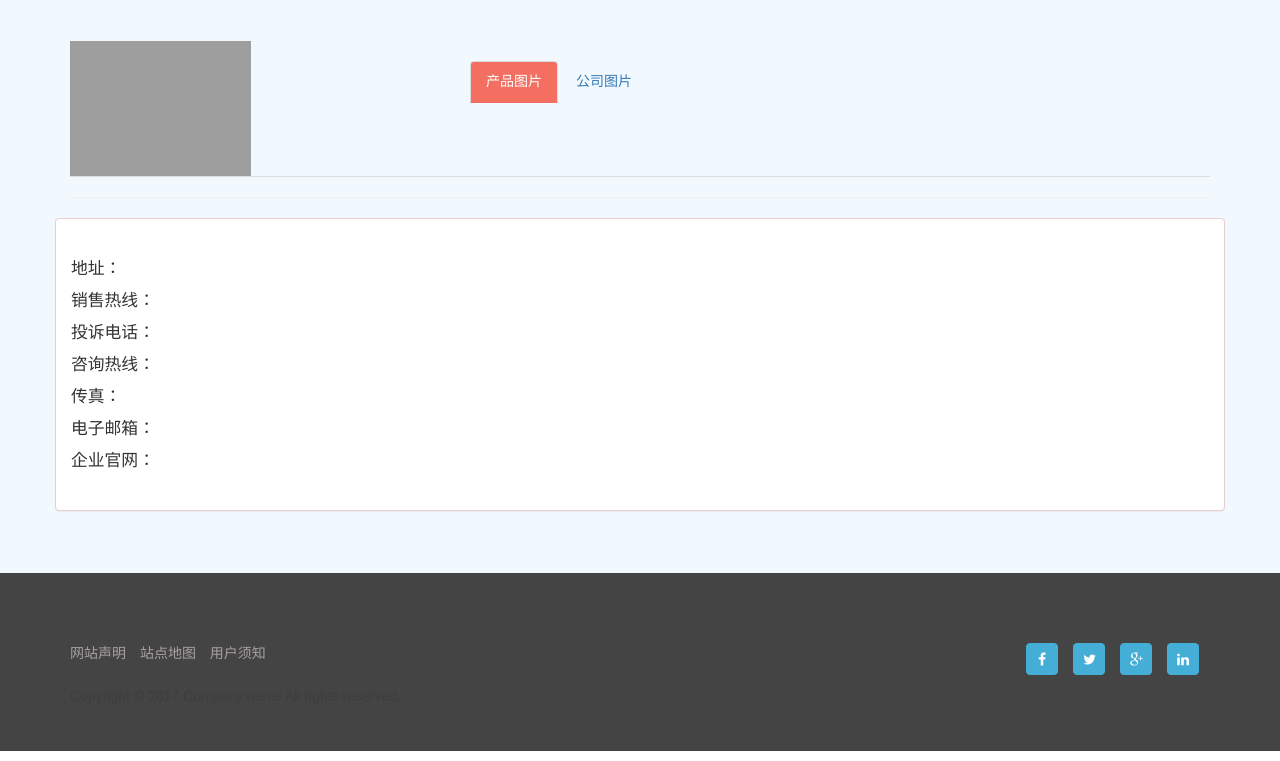
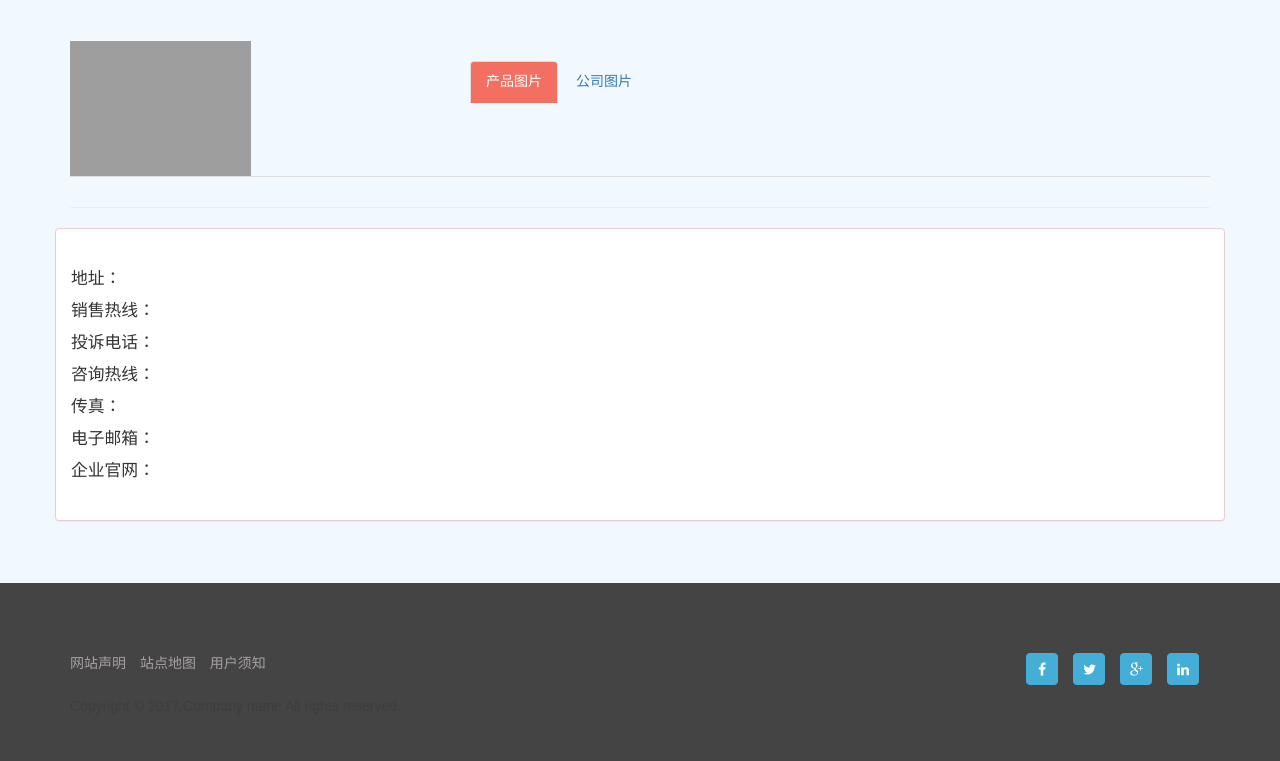
Before and after one commit to foxitjob/eedee-api, a Django app: template eedee/templates/manufacturer.html in a window 1280 px wide. Shown: the part 502-1263 px from the top of the page. Run offline with Django 3.2, Linux system fonts and the light colour scheme; the template is opened without the code that fills it, so the values that code supplies are empty; parts of the project's set-up code (start-up, migrations or seed data) failed here and were passed over; some libraries are stand-ins or nearby versions; grey boxes are pictures that could not be loaded.

Commit message:
update style2.css

```diff
--- a/eedee/static/eedee/css/style2.css
+++ b/eedee/static/eedee/css/style2.css
@@ -1557,9 +1557,10 @@ ul.buttons{
 	padding: 0;
 	margin-top: 10px;
 }
-/*.row.shop_box-top {
-  padding: 0 0 4em;
-}*/
+.row.shop_box-top {
+  /* padding: 0 0 4em; */
+  margin-top: 10px;
+}
 .row.shop_box-top h5 {
   color: #03358f;
   font-size: 1.1em;
```
